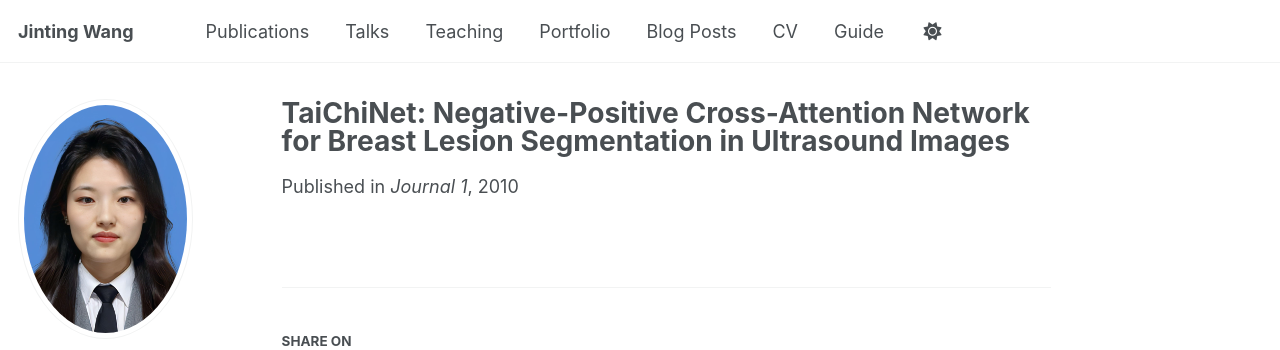
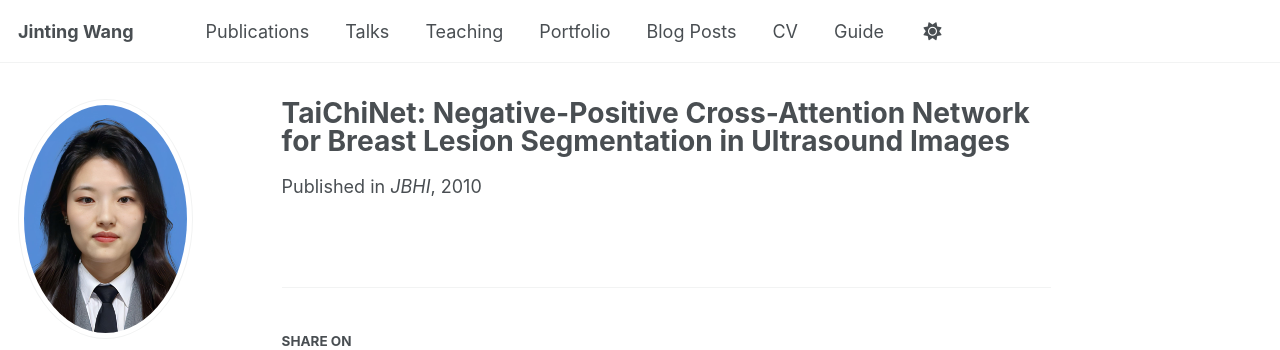
Before and after one commit to beria-moon/Beria.github.io, a Jekyll site: the page built from _publications/2010-10-01-paper-title-number-2.md, in a window 1280 px wide. Shown: the top 350 px of the page. Built offline with Jekyll 4.4.1, drawn with Linux system fonts in a browser that asks for light colours; some web fonts are replaced.

Commit message:
Update 2024-10-01-paper-title-number-2.md

```diff
--- a/_publications/2010-10-01-paper-title-number-2.md
+++ b/_publications/2010-10-01-paper-title-number-2.md
@@ -6,6 +6,6 @@ category: manuscripts
 permalink: /publication/2024-10-01-paper-title-number-2
 excerpt: #
 #date: 2010-10-01
-venue: 'Journal 1'
+venue: 'JBHI'
 paperurl: 'http://academicpages.github.io/files/JBHI_TaiChiNet.pdf'
 ---
```
